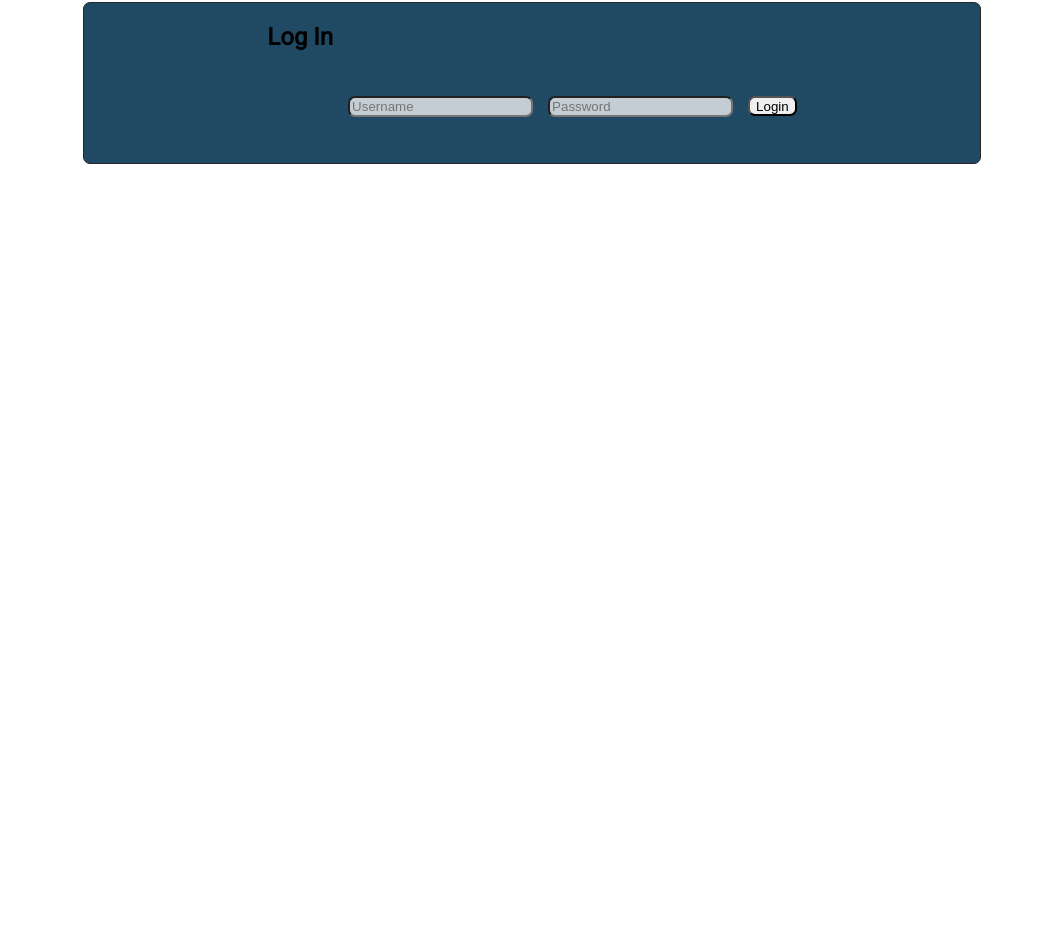
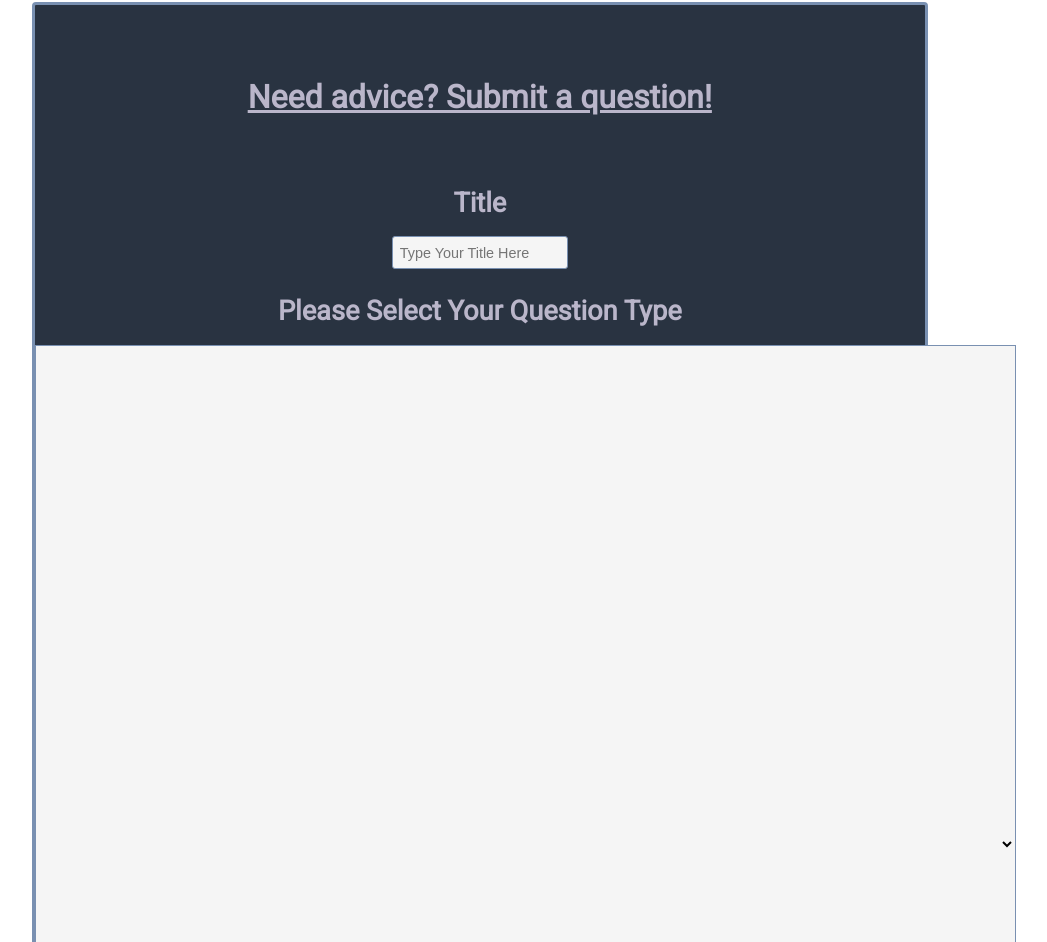
Before and after one commit to bw-advice-giver/ben-griffin-front-end, a React (Create React App) app in the folder advice-giver/advice-giver-fe-arch/: page /addquestion in a window 1280 px wide. Before the commit this address led to /login. Shown: the part 158-1100 px from the top of the page, without its empty margins (173-1220 px from the left). Before the commit the page ends 800 px from the top, so only its background shows below. Built offline with nearby package versions, Linux system fonts and the light colour scheme.

Commit message:
added updated styling

```diff
--- a/advice-giver/advice-giver-fe-arch/src/App.js
+++ b/advice-giver/advice-giver-fe-arch/src/App.js
@@ -41,7 +41,8 @@ function App() {
 
           <PrivateRoute exact path="/profile" component={Profile}/>
           <PrivateRoute exact path="/questions" component={QuestionList}/>
-          <PrivateRoute exact path="/addquestion" component={FormikAddQuestion}/>
+          <Route exact path="/addquestion" component={FormikAddQuestion}/>
+
         </Switch>
       </div>
     </Router>
--- a/advice-giver/advice-giver-fe-arch/src/components/AddQuestion/AddQuestion.js
+++ b/advice-giver/advice-giver-fe-arch/src/components/AddQuestion/AddQuestion.js
@@ -5,21 +5,26 @@ import styled from "styled-components";
 
 
 const StyledLabel = styled.label`
-    font-size: 1.5rem;
+    font-size: 1.7rem;
     display: flex;
     justify-content: center;
     font-weight: bold;
     margin-bottom: 2%;
     margin-top: 1%;
+    color: #BAB6CA
+
 `
 
 const StyledTitle = styled(Field)`
-    width: 15%;
+    width: 18%;
     padding: .8%;
     border-radius: 3px;
     margin-bottom: 2%;
     border: 1px solid grey;
-    font-size: .8rem;
+    font-size: .9rem;
+    background-color: whitesmoke;
+    border: 1px solid #7990B1;
+
 `
 
 const StyledButton = styled.button`
@@ -30,22 +35,28 @@ const StyledButton = styled.button`
     padding: 1%;
     border-radius: 3px;
     font-weight: bold;
+    background-color: #3A648C;
+    color: white;
 `
 
 const StyledDiv = styled.div`
 
-    background-color: lightgrey;
+    background-color: #293341;
     padding-bottom: 4%;
     box-sizing: border-box;
     width: 70%;
     margin-left: 16%;
     margin-bottom: 10%;
     padding-top: 4%;
+    border-radius: 4px;
+    border: 3px solid #7990B1
 `
 
 const StyledHead = styled.h1`
     text-decoration: underline;
-
+    color: #293341;
+    margin-bottom: 8%;
+    color: #BAB6CA
 `
 
 const StyledBody = styled(Field)`
@@ -54,15 +65,20 @@ const StyledBody = styled(Field)`
     resize: none;
     border: 1px solid grey;
     border-radius: 3px;
-    font-size: .8rem;
+    font-size: .9rem;
+    border: 1px solid #7990B1;
+    background-color: whitesmoke;
 `
 
 const StyledDrop = styled(Field)`
     cursor: pointer;
     margin-bottom: 2%;
     background-color: whitesmoke;
+    boder: 1px solid #7990B1;
+    width: 20%;
+    padding: 55%;
+    border: 1px solid #7990B1;
 `
-
 
 
 
@@ -85,6 +101,7 @@ const AddQuestion = ({values, errors, touched, status}) => {
 
         <Form>
 
+
             <StyledLabel>Title</StyledLabel>
             <StyledTitle
             type = "text"
@@ -95,6 +112,8 @@ const AddQuestion = ({values, errors, touched, status}) => {
             {touched.title && errors.title && (
                 <p>{errors.title}</p>
             )}
+
+
 
             <StyledLabel>Please Select Your Question Type</StyledLabel>
             <StyledDrop
```
